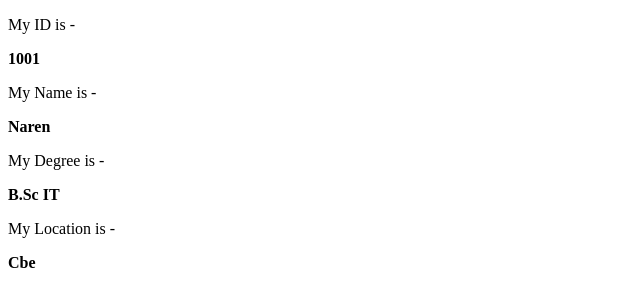
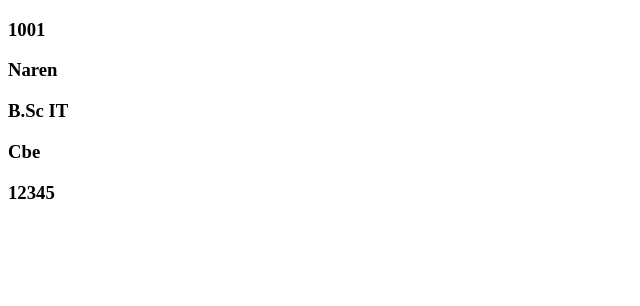
Before and after one commit to Narendharan-Rangasamy/react, a React (Create React App) app: page / in a window 1280 px wide. Shown: the top 306 px of the page, without its empty margins (0-640 px from the left). Built offline with nearby package versions, Linux system fonts and the light colour scheme.

Commit message:
App.js code correction update

```diff
--- a/src/App.js
+++ b/src/App.js
@@ -1,47 +1,30 @@
-import React, { Component } from "react";
+import React from 'react';
 
-class App extends Component {
-    constructor() {
-        super();
-        this.state = {
-            // myarr: ["Sam","Chris","Joe"]
-            myarr: [{ studentID: 1001, studentName: "Naren", degree: "B.Sc IT", location: "Cbe", mobileNo: 12345 }]
-        };
+class App extends React.Component {
+  constructor(){
+    super()
+    this.state = {
+      myarr: [{ studentID: 1001, studentName: "Naren", degree: "B.Sc IT", location: "Cbe", mobileNo: 12345 }]
     }
-
-    render() {
-        return (
-            <React.Fragment>
-                <p>My ID is -</p>  {
-                    this.state.myarr.map(myarr =>
-                    (<b key={myarr.studentID}>
-                        {myarr.studentID}
-                    </b>)
-                    )}
-
-                <p>My Name is -</p>  {
-                    this.state.myarr.map(myarr =>
-                    (<b key={myarr.studentName}>
-                        {myarr.studentName}
-                    </b>)
-                    )}
-
-                <p>My Degree is -</p>  {
-                    this.state.myarr.map(myarr =>
-                    (<b key={myarr.degree}>
-                        {myarr.degree}
-                    </b>)
-                    )}
-
-                <p>My Location is -</p>  {
-                    this.state.myarr.map(myarr =>
-                    (<b key={myarr.location}>
-                        {myarr.location}
-                    </b>)
-                    )}
-            </React.Fragment>
-        );
-    }
+  }
+  render(){
+    const { myarr } = this.state
+    return(
+      <>
+        {myarr.map((d,i) => {
+          return(
+            <div key={i}>
+              <h3>{d.studentID}</h3>
+              <h3>{d.studentName}</h3>
+              <h3>{d.degree}</h3>
+              <h3>{d.location}</h3>
+              <h3>{d.mobileNo}</h3>
+            </div>
+          )
+        })}
+      </>
+    )
+  }
 }
 
-export default App;
+export default App
```
